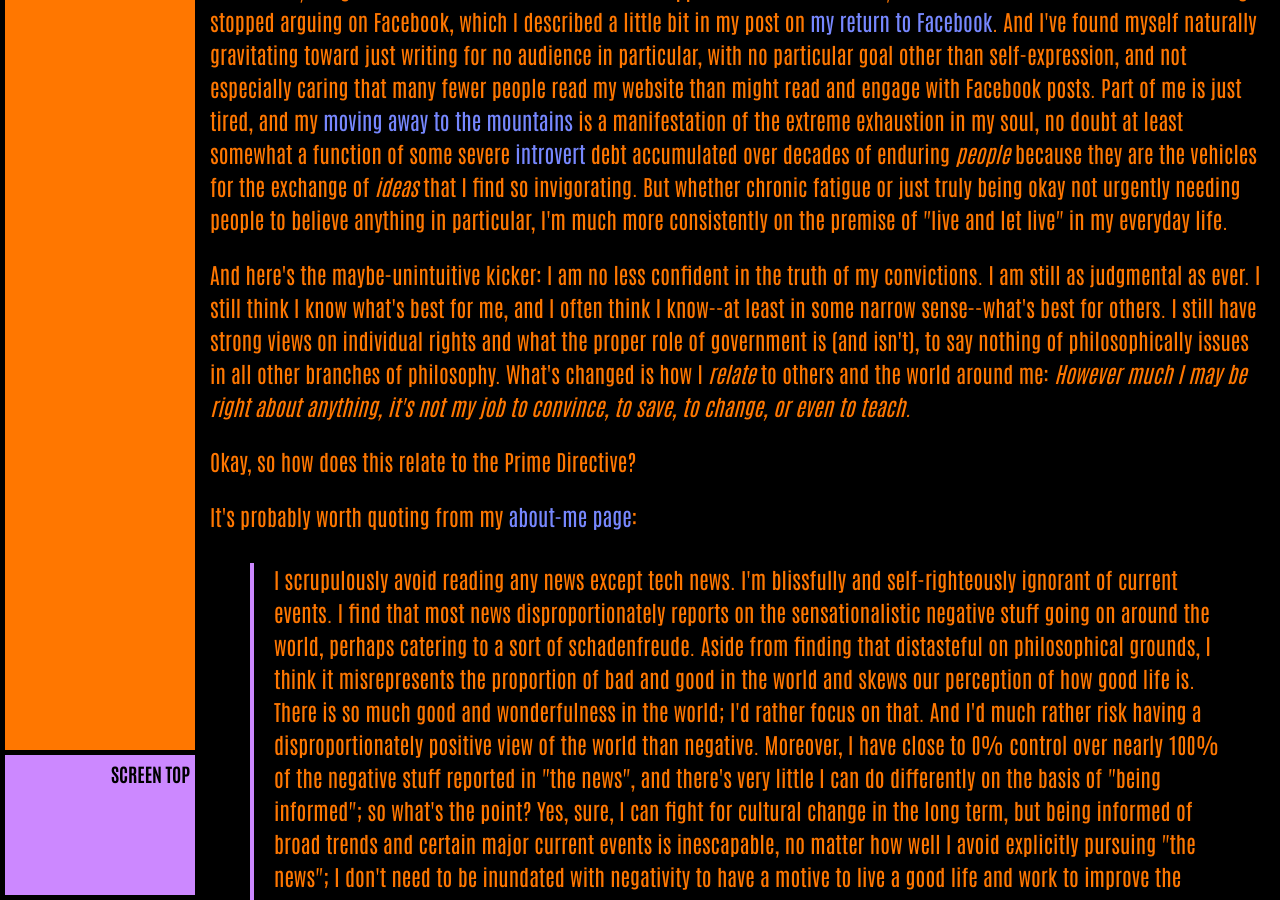
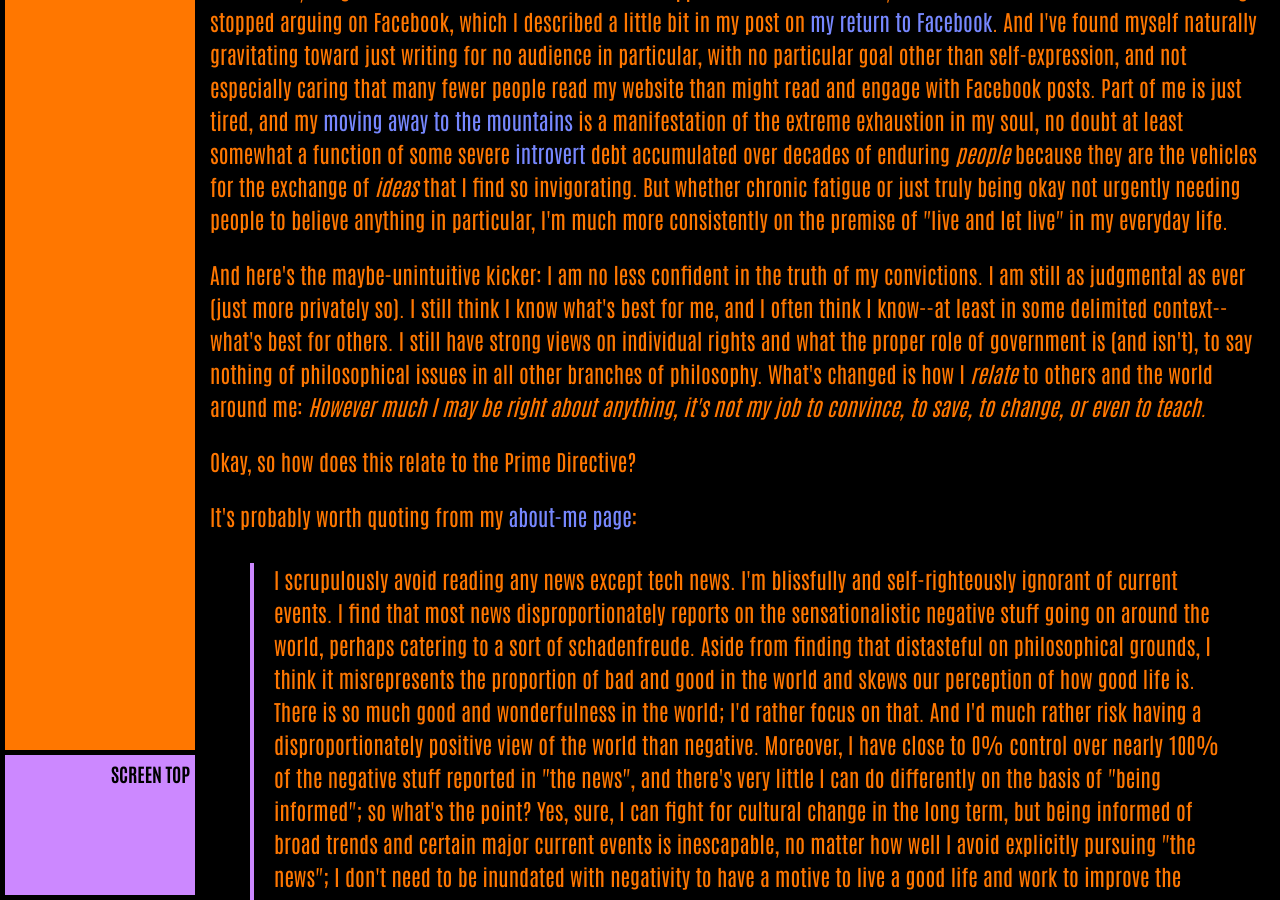
Before and after one commit to ArthurZey/arthurzey.github.io, a Jekyll site: the page built from _pages/stubs/prime-directive.md, in a window 1280 px wide and 900 px high, scrolled down 4232 px. Built offline with Jekyll 4.4.1, drawn with Linux system fonts in a browser that asks for light colours.

Commit message:
fixed typo and clarified language

```diff
--- a/_pages/stubs/prime-directive.md
+++ b/_pages/stubs/prime-directive.md
@@ -59,7 +59,7 @@ Now, I still struggle with being [misunderstood](/misunderstood/), in all the sa
 
 Nowadays, I tend to be content just sharing my own experience: Here are my viewpoints, and here is how I came to them. Sometimes, I might share concerns about certain other approaches in the abstract, but not with a motive to convince. I've long stopped arguing on Facebook, which I described a little bit in my post on [my return to Facebook](/blog/2022-03-14/return-to-facebook/). And I've found myself naturally gravitating toward just writing for no audience in particular, with no particular goal other than self-expression, and not especially caring that many fewer people read my website than might read and engage with Facebook posts. Part of me is just tired, and my [moving away to the mountains](/blog/2022-01-01/2021-retrospective/#buying-my-first-home) is a manifestation of the extreme exhaustion in my soul, no doubt at least somewhat a function of some severe [introvert](/introversion-and-extroversion/) debt accumulated over decades of enduring _people_ because they are the vehicles for the exchange of _ideas_ that I find so invigorating. But whether chronic fatigue or just truly being okay not urgently needing people to believe anything in particular, I'm much more consistently on the premise of "live and let live" in my everyday life.
 
-And here's the maybe-unintuitive kicker: I am no less confident in the truth of my convictions. I am still as judgmental as ever. I still think I know what's best for me, and I often think I know--at least in some narrow sense--what's best for others. I still have strong views on individual rights and what the proper role of government is (and isn't), to say nothing of philosophically issues in all other branches of philosophy. What's changed is how I _relate_ to others and the world around me: _However much I may be right about anything, it's not my job to convince, to save, to change, or even to teach._
+And here's the maybe-unintuitive kicker: I am no less confident in the truth of my convictions. I am still as judgmental as ever (just more privately so). I still think I know what's best for me, and I often think I know--at least in some delimited context--what's best for others. I still have strong views on individual rights and what the proper role of government is (and isn't), to say nothing of philosophical issues in all other branches of philosophy. What's changed is how I _relate_ to others and the world around me: _However much I may be right about anything, it's not my job to convince, to save, to change, or even to teach._
 
 Okay, so how does this relate to the Prime Directive?
 
```
Also changed, not shown: other parts of _pages/stubs/prime-directive.md (+1 -1 lines).
